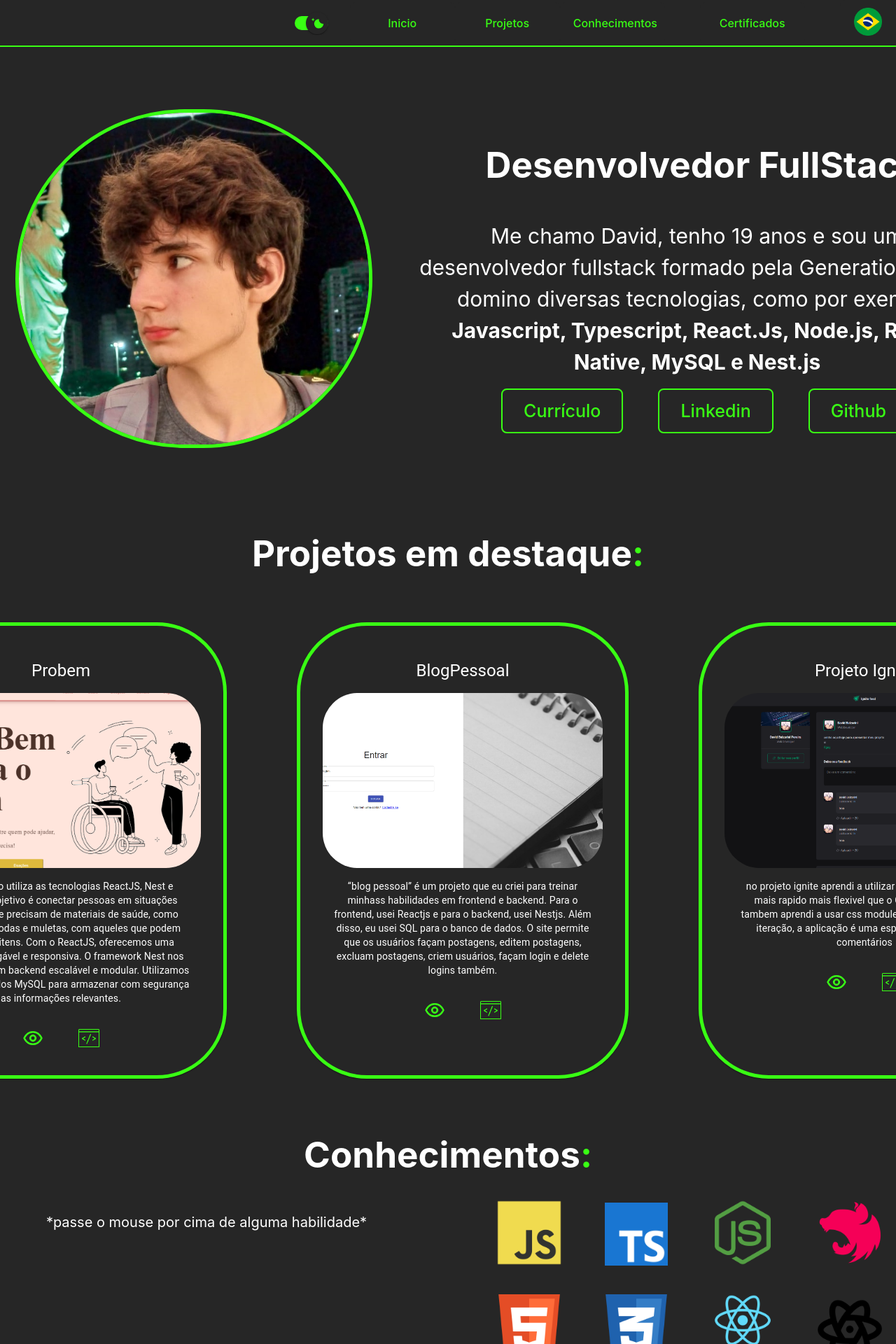
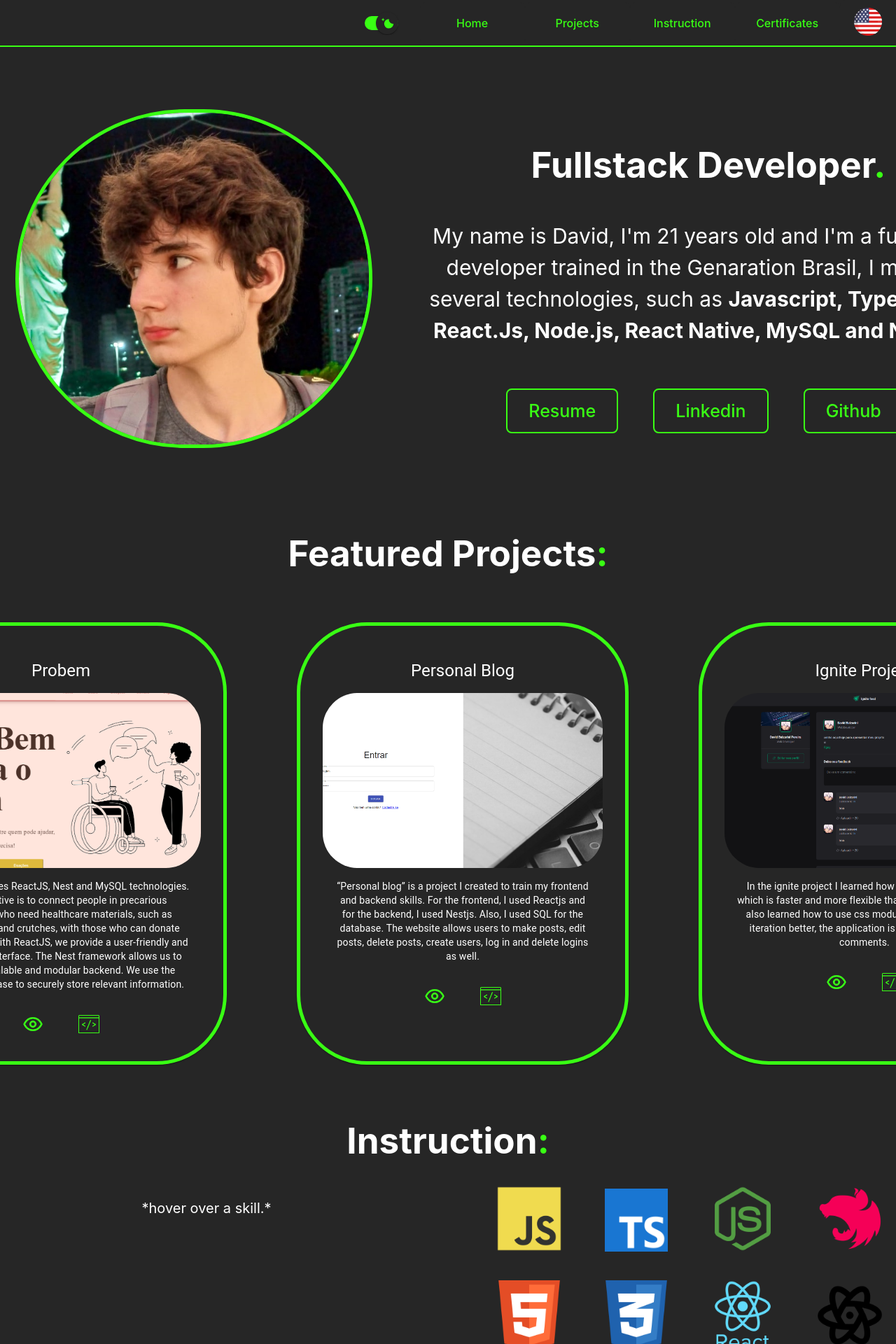
Before and after one commit to davidbalzarini/portifolio, a React (Vite) app: page / in a window 1280 px wide. Shown: the top 1920 px of the page at 70% size. Built offline with nearby package versions, Linux system fonts and the light colour scheme.

Commit message:
english version 2.0

```diff
--- a/src/components/Idioma/idioma.tsx
+++ b/src/components/Idioma/idioma.tsx
@@ -25,7 +25,7 @@ export const languageTexts = {
         role: 'Fullstack Developer',
         programacao: "Javascript, Typescript, React.Js, Node.js, React Native, MySQL and Nest.js",
         curriculo: "Resume",
-        resume: "My name is David, I'm 19 years old and I'm a fullstack developer trained in the Genaration Brasil, I master several technologies, such as ",
+        resume: "My name is David, I'm 21 years old and I'm a fullstack developer trained in the Genaration Brasil, I master several technologies, such as ",
     },
     projects:{
         titulo: "Featured Projects",
@@ -42,6 +42,20 @@ export const languageTexts = {
             resumo: "In the ignite project I learned how to use Vitejs better, which is faster and more flexible than Create-React-App, I also learned how to use css modules and understood iteration better, the application is a kind of feed with comments."
         },
     },
+    conhecimentos:{
+      titulo: "Instruction",
+      none: '*hover over a skill.*',
+      js: "JavaScript is a widely used high-level programming language for creating interactivity and dynamism on web pages. It runs in users' browsers and enables the creation of both front-end and back-end applications.",
+      ts: "TypeScript is a programming language that adds static typing features to JavaScript. It provides a safer and more productive development environment by enabling the detection of code errors at compile time. TypeScript is compiled to JavaScript and is widely used in complex projects.",
+      node: "Node is a JavaScript runtime environment that allows the execution of JavaScript code on the server side. It is built with Google Chrome's V8 engine and provides a scalable and efficient development environment for creating web applications and APIs.",
+      react: "React is a popular JavaScript library for creating user interfaces (UI). React.js enables the construction of reusable components and provides a declarative approach to creating interactive and responsive interfaces. It is widely used for building single-page web applications (SPAs).",
+      nest: "Nest is a framework for Node.js that provides a modular and scalable structure for building robust backend applications. It utilizes dependency injection architecture and the object-oriented design pattern to facilitate the development and maintenance of applications.",
+      html:"HTML is the standard markup language for creating web pages. It defines the structure and content of the page, allowing the markup of elements such as headings, paragraphs, images, links, and more. HTML is interpreted by browsers to render web content.",
+      css: "CSS is a style language used to define the appearance and layout of elements on a web page. It allows the definition of styles such as colors, fonts, sizes, positioning, and animations, making it possible to customize the appearance of HTML elements.",
+      rn: "React Native is a framework for developing cross-platform mobile applications using JavaScript and React. It allows you to create native applications for iOS and Android with a single codebase, leveraging the reusable components of React.js."
+    },
+    certificates: "Certificates",
+    footer: "2023 David Balzarini. All rights reserved."
 
 
 
@@ -60,7 +74,7 @@ export const languageTexts = {
         role: 'Desenvolvedor FullStack',
         programacao: "Javascript, Typescript, React.Js, Node.js, React Native, MySQL e Nest.js",
         curriculo: "Currículo",
-        resume: "Me chamo David, tenho 19 anos e sou um desenvolvedor fullstack formado pela Generation Brasil, domino diversas tecnologias, como por exemplo ",
+        resume: "Me chamo David, tenho 21 anos e sou um desenvolvedor fullstack formado pela Generation Brasil, domino diversas tecnologias, como por exemplo ",
     },
     projects:{
         titulo: "Projetos em destaque",
@@ -77,14 +91,24 @@ export const languageTexts = {
             resumo: "no projeto ignite aprendi a utilizar melhor Vitejs que é mais rapido mais flexivel que o Create-React-App, tambem aprendi a usar css modules e entendi melhor a iteração, a aplicação é uma espécie de feed com comentários"
         },
     },
+    conhecimentos:{
+      titulo: "Conhecimentos",
+      none: '*passe o mouse por cima de alguma habilidade*',
+      js: 'JavaScript é uma linguagem de programação de alto nível amplamente utilizada para criar interatividade e dinamismo em páginas web. É executada nos navegadores dos usuários e permite a criação de aplicações front-end e back-end.',
+      ts: "O typeScript é uma linguagem de programação que adiciona recursos de tipagem estática ao JavaScript. Ela oferece um desenvolvimento mais seguro e produtivo, permitindo a detecção de erros de código em tempo de compilação. O TypeScript é compilado para JavaScript e é amplamente usado em projetos complexos.",
+      node: "Node é um ambiente de tempo de execução JavaScript que permite a execução de código JavaScript no lado do servidor. Ele é construído com o mecanismo V8 do Google Chrome e fornece um ambiente de desenvolvimento escalável e eficiente para a criação de aplicativos web e APIs.",
+      react: "React é uma biblioteca JavaScript popular para a criação de interfaces de usuário (UI). O React.js permite a construção de componentes reutilizáveis e oferece uma abordagem declarativa para a criação de interfaces interativas e responsivas. É amplamente utilizado para criar aplicativos web de página única (Single-Page Applications).",
+      nest: "Nest é um framework para Node.js que fornece uma estrutura modular e escalável para a construção de aplicativos back-end robustos. Ele utiliza a arquitetura de injeção de dependência e o padrão de design orientado a objetos para facilitar o desenvolvimento e a manutenção de aplicativos.",
+      html:"HTML é a linguagem de marcação padrão para a criação de páginas web. Ela define a estrutura e o conteúdo da página, permitindo a marcação de elementos como títulos, parágrafos, imagens, links e muito mais. O HTML é interpretado pelos navegadores para renderizar o conteúdo web.",
+      css: "CSS é uma linguagem de estilo utilizada para definir a aparência e o layout dos elementos em uma página web. Ela permite a definição de estilos como cores, fontes, tamanhos, posicionamento e animações, tornando possível personalizar a aparência dos elementos HTML.",
+      rn: "React Native é um framework para o desenvolvimento de aplicativos móveis multiplataforma usando JavaScript e React. Ele permite criar aplicativos nativos para iOS e Android com uma única base de código, aproveitando os componentes reutilizáveis do React.js."
+    },
+    certificates: "Certificados",
+    footer: "2023 David Balzarini. Todos os direitos reservados."
   },
 };
 
-// const updateTexts = (selectedLanguage: string) => {
-//   // Atualizar todos os textos na aplicação de acordo com o idioma selecionado
-//   document.getElementById('role').innerText = languageTexts[selectedLanguage].role;
-//   document.getElementById('button').innerText = languageTexts[selectedLanguage].buttonText;
-// };
+
 
 export const LanguageContext = createContext<LanguageContextType>({
   language: 'en',
@@ -92,7 +116,7 @@ export const LanguageContext = createContext<LanguageContextType>({
 });
 
 export const LanguageProvider: React.FC<LanguageProviderProps> = ({ children }) => {
-  const [language, setLanguage] = useState('pt');
+  const [language, setLanguage] = useState('en');
 
   useEffect(() => {
     // Aqui você pode implementar a lógica para mudar o idioma em toda a aplicação, como alterar os textos exibidos
--- a/src/components/estaticos/Footer/Footer.tsx
+++ b/src/components/estaticos/Footer/Footer.tsx
@@ -1,14 +1,16 @@
 import { useContext, useState } from 'react';
 import styles from './Footer.module.css'
 import { ThemeContext } from '../ThemeToogle/Theme';
+import { LanguageContext, languageTexts } from '../../Idioma/idioma';
 
 
 export function Footer(){
+    const {language} = useContext(LanguageContext);
     const { isDarkMode } = useContext(ThemeContext);
 
     const [displayText, setDisplayText] = useState("copy.png");
 
-    const stringParaCopiar = "davidbalzarinipereira@id.uff.br"
+    const stringParaCopiar = "davidbalzarinipereira@gmail.com"
 
     const copiarString = () => {
     navigator.clipboard.writeText(stringParaCopiar)
@@ -31,7 +33,7 @@ export function Footer(){
                             <p>|</p>
                         </div>
                         <div >
-                            <p>&copy; 2023 David Balzarini. Todos os direitos reservados.</p>
+                            <p>&copy; {language == "en" ? languageTexts.en.footer : languageTexts.pt.footer}</p>
                         </div>
                     </div>
                 </footer>
--- a/src/components/estaticos/Navbar/Navbar.tsx
+++ b/src/components/estaticos/Navbar/Navbar.tsx
@@ -51,7 +51,7 @@ function Navbar(){
                         </Link>
                     </div>
 
-                    <div className='margin-rigth'>
+                    <div>
                         <Link
                         to="conhecimentos"
                         smooth={true}
@@ -59,7 +59,7 @@ function Navbar(){
                             <button className=" btn btn-design">{language == "pt" ? languageTexts.pt.menu.instruction : languageTexts.en.menu.instruction}</button>
                         </Link>
                     </div>
-                    <div className='margin-rigth'>
+                    <div>
                         <Link
                         to="certificados"
                         smooth={true}
--- a/src/paginas/certificados/Certificados.tsx
+++ b/src/paginas/certificados/Certificados.tsx
@@ -1,3 +1,4 @@
+import { LanguageContext, languageTexts } from '../../components/Idioma/idioma';
 import CardCertificado from '../../components/cardCertidicado/CardCertificado';
 import { ThemeContext } from '../../components/estaticos/ThemeToogle/Theme';
 import './Certificados.css'
@@ -6,13 +7,13 @@ import { useContext } from 'react';
 
 export function Certificados(){
 
-
+    const {language} = useContext(LanguageContext)
     const { isDarkMode } = useContext(ThemeContext);
 
     return(
         <div className={isDarkMode ? 'escuro' : 'claro'}>
             <div id='certificados'>
-                <h1>Certificados<span className='ponto'>:</span></h1>
+                <h1>{language == "en" ? languageTexts.en.certificates : languageTexts.pt.certificates}<span className='ponto'>:</span></h1>
             </div>
             <div>
                 <CardCertificado/>
--- a/src/paginas/conhecimentos/Conhecimentos.tsx
+++ b/src/paginas/conhecimentos/Conhecimentos.tsx
@@ -1,3 +1,4 @@
+import { LanguageContext, languageTexts } from '../../components/Idioma/idioma';
 import { ThemeContext } from '../../components/estaticos/ThemeToogle/Theme';
 import './Conhecimentos.css'
 import { useState, useContext } from 'react';
@@ -5,44 +6,49 @@ import { useState, useContext } from 'react';
 
 export function Conhecimentos(){
 
-    const [displayText, setDisplayText] = useState('*passe o mouse por cima de alguma habilidade*');
+    const {language} = useContext(LanguageContext)
+    const [displayText, setDisplayText] = useState('');
     const { isDarkMode } = useContext(ThemeContext);
 
+
+
+
     const handleMouseOverJs = () => {
-        setDisplayText('JavaScript é uma linguagem de programação de alto nível amplamente utilizada para criar interatividade e dinamismo em páginas web. É executada nos navegadores dos usuários e permite a criação de aplicações front-end e back-end.');
+        setDisplayText(language == "en" ? languageTexts.en.conhecimentos.js : languageTexts.pt.conhecimentos.js);
     };
 
     const handleMouseOverTs = () => {
-        setDisplayText('O typeScript é uma linguagem de programação que adiciona recursos de tipagem estática ao JavaScript. Ela oferece um desenvolvimento mais seguro e produtivo, permitindo a detecção de erros de código em tempo de compilação. O TypeScript é compilado para JavaScript e é amplamente usado em projetos complexos.')
+        setDisplayText(language == "en" ? languageTexts.en.conhecimentos.ts : languageTexts.pt.conhecimentos.ts)
     }
 
     const handleMouseOverNode = () => {
-        setDisplayText('Node é um ambiente de tempo de execução JavaScript que permite a execução de código JavaScript no lado do servidor. Ele é construído com o mecanismo V8 do Google Chrome e fornece um ambiente de desenvolvimento escalável e eficiente para a criação de aplicativos web e APIs.')
+        setDisplayText(language == "en" ? languageTexts.en.conhecimentos.node : languageTexts.pt.conhecimentos.node)
     }
 
     const handleMouseOverReact = () => {
-        setDisplayText('React é uma biblioteca JavaScript popular para a criação de interfaces de usuário (UI). O React.js permite a construção de componentes reutilizáveis e oferece uma abordagem declarativa para a criação de interfaces interativas e responsivas. É amplamente utilizado para criar aplicativos web de página única (Single-Page Applications).')
+        setDisplayText(language == "en" ? languageTexts.en.conhecimentos.react : languageTexts.pt.conhecimentos.react)
     }
 
     const handleMouseOverNest = () => {
-        setDisplayText('Nest é um framework para Node.js que fornece uma estrutura modular e escalável para a construção de aplicativos back-end robustos. Ele utiliza a arquitetura de injeção de dependência e o padrão de design orientado a objetos para facilitar o desenvolvimento e a manutenção de aplicativos.')
+        setDisplayText(language == "en" ? languageTexts.en.conhecimentos.nest : languageTexts.pt.conhecimentos.nest)
     }
 
     const handleMouseOverHTML = () => {
-        setDisplayText('HTML é a linguagem de marcação padrão para a criação de páginas web. Ela define a estrutura e o conteúdo da página, permitindo a marcação de elementos como títulos, parágrafos, imagens, links e muito mais. O HTML é interpretado pelos navegadores para renderizar o conteúdo web.')
+        setDisplayText(language == "en" ? languageTexts.en.conhecimentos.html : languageTexts.pt.conhecimentos.html)
     }
 
     const handleMouseOverCSS = () => {
-        setDisplayText('CSS é uma linguagem de estilo utilizada para definir a aparência e o layout dos elementos em uma página web. Ela permite a definição de estilos como cores, fontes, tamanhos, posicionamento e animações, tornando possível personalizar a aparência dos elementos HTML.')
+        setDisplayText(language == "en" ? languageTexts.en.conhecimentos.css : languageTexts.pt.conhecimentos.css)
     }
 
     const handleMouseOverReactNative = () => {
-        setDisplayText('React Native é um framework para o desenvolvimento de aplicativos móveis multiplataforma usando JavaScript e React. Ele permite criar aplicativos nativos para iOS e Android com uma única base de código, aproveitando os componentes reutilizáveis do React.js.')
+        setDisplayText(language == "en" ? languageTexts.en.conhecimentos.rn : languageTexts.pt.conhecimentos.rn)
     }
 
     const handleMouseOut = () => {
-        setDisplayText('*passe o mouse por cima de alguma habilidade*');
+        setDisplayText('');
     };
+
 
 
 
@@ -51,11 +57,11 @@ export function Conhecimentos(){
     return(
         <div className={isDarkMode ? 'escuro' : 'claro'}>
             <div id='conhecimentos'>
-                <h1>Conhecimentos<span className='ponto'>:</span></h1>
+                <h1>{language == "en" ? languageTexts.en.conhecimentos.titulo : languageTexts.pt.conhecimentos.titulo}<span className='ponto'>:</span></h1>
             </div>
             <div className='containerc'>
                 <div className='texttop'>
-                    <p className='tamcert'>{displayText}</p>
+                    <p className='tamcert'>{displayText == '' ? (language == "en" ? languageTexts.en.conhecimentos.none : languageTexts.pt.conhecimentos.none) : displayText}</p>
                 </div>
                 <div className='gridhab'>
                     <div onMouseOver={handleMouseOverJs} onMouseOut={handleMouseOut}><img width="100" height="100" src="js.png" alt="javascript--v1"/></div>
```
